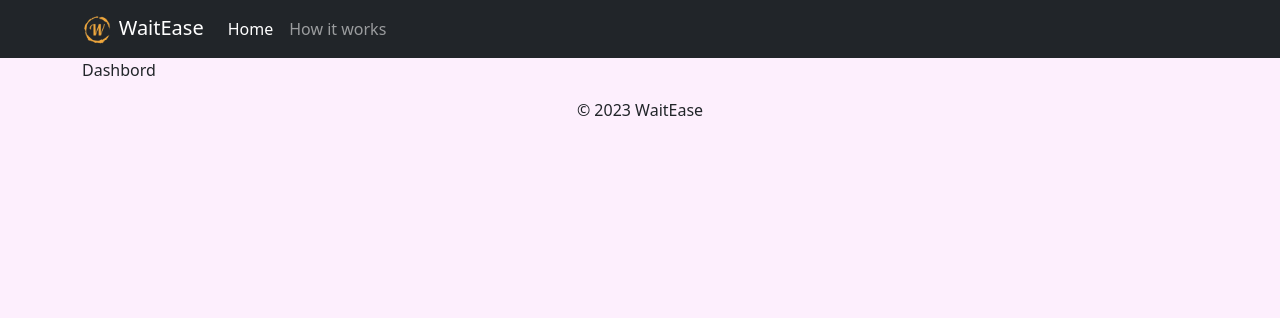
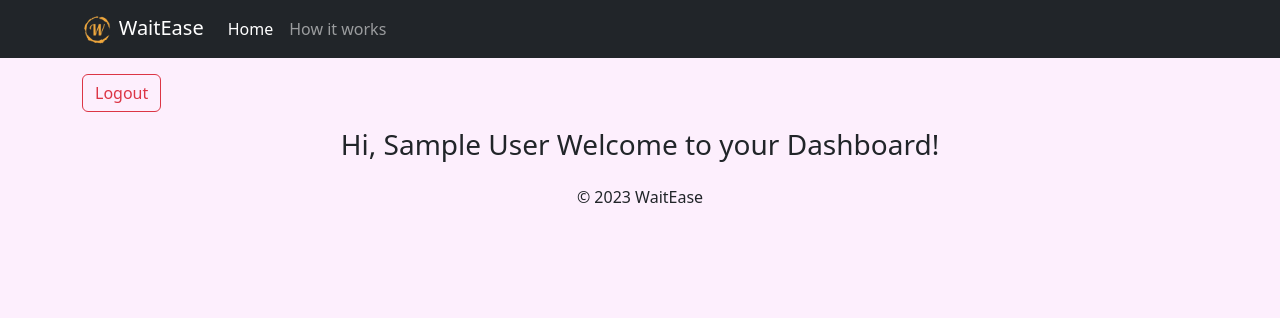
Before and after one commit to kenneth-alt/wait-ease-v1, a Flask app: page /dashboard in a window 1280 px wide. Shown: the top 318 px of the page. Run offline with Flask 3, Linux system fonts and the light colour scheme; the visitor is signed in with stand-in values (Sample User, id 1); some libraries are stand-ins or nearby versions.

Commit message:
add dashboard page

```diff
--- a/templates/dashboard.html
+++ b/templates/dashboard.html
@@ -1,5 +1,8 @@
 {% extends 'layout.html' %}
 
 {% block body %}
-  Dashbord
+  <div class="text-left">
+    <a href="/logout" class="btn btn-outline-danger my-3">Logout</a>
+  </div>
+  <h3 class="text-center">Hi, {{  session.business_name }} Welcome to your Dashboard!</h3>
 {% endblock %}
```
